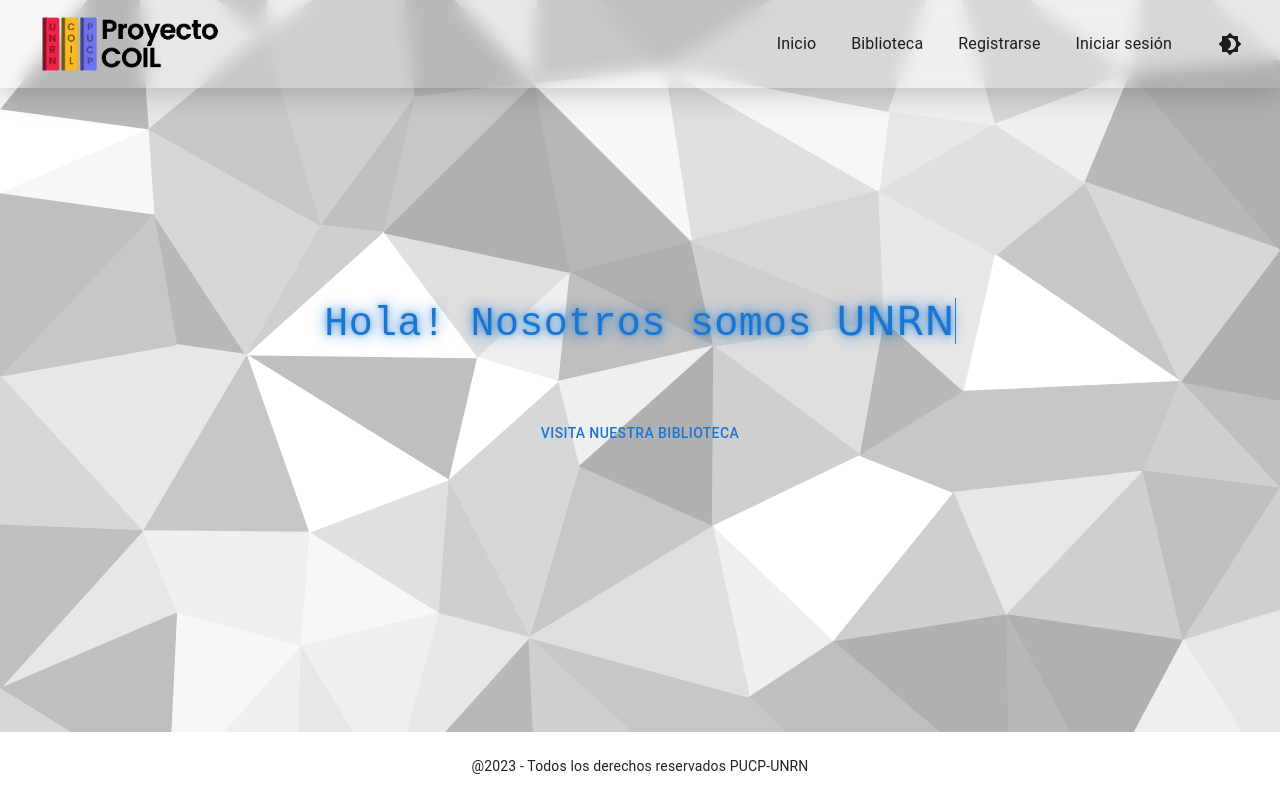
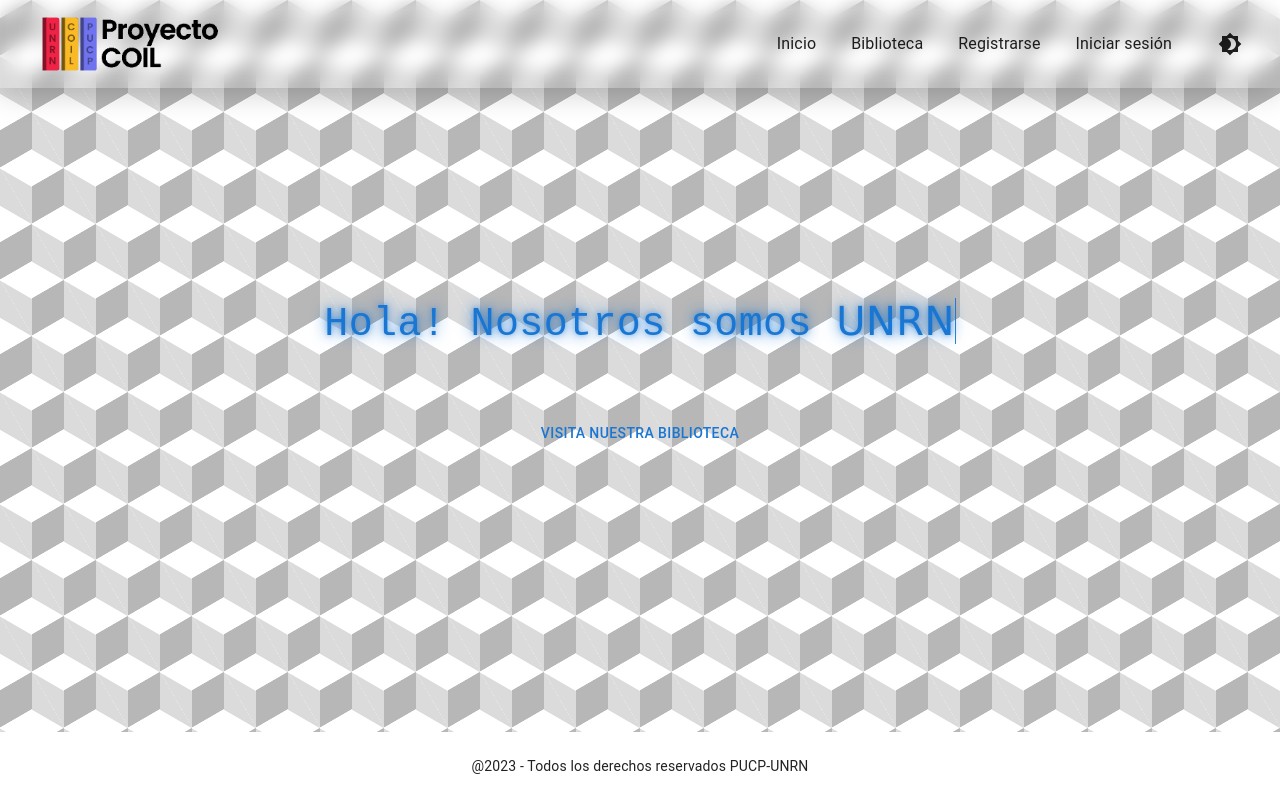
Before and after one commit to fergim92/proyecto-programacion3, a Next.js app in the folder web/proyecto-coil/: page / in a window 1280 px wide. Built offline with nearby package versions, Linux system fonts and the light colour scheme.

Commit message:
Fondo home

```diff
--- a/web/proyecto-coil/components/MainBackground/mainBackground.module.css
+++ b/web/proyecto-coil/components/MainBackground/mainBackground.module.css
@@ -4,15 +4,57 @@
   justify-content: center;
   align-items: center;
   margin-top: 0px;
-  background-repeat: no-repeat;
-  background-size: cover; /* o 'contain' */
-  background-position: center; /* Centra el SVG en el contenedor */
-  @media (min-width: 900px) {
-    background-image: url("../../public/light-background.svg");
-  }
-  @media (max-width: 900px) {
-    background-image: url("../../public/light-background.svg");
-  }
+  background-image: linear-gradient(
+      30deg,
+      #ffffff 12%,
+      transparent 12.5%,
+      transparent 87%,
+      #ffffff 87.5%,
+      #ffffff
+    ),
+    linear-gradient(
+      150deg,
+      #ffffff 12%,
+      transparent 12.5%,
+      transparent 87%,
+      #ffffff 87.5%,
+      #ffffff
+    ),
+    linear-gradient(
+      30deg,
+      #ffffff 12%,
+      transparent 12.5%,
+      transparent 87%,
+      #ffffff 87.5%,
+      #ffffff
+    ),
+    linear-gradient(
+      150deg,
+      #ffffff 12%,
+      transparent 12.5%,
+      transparent 87%,
+      #ffffff 87.5%,
+      #ffffff
+    ),
+    linear-gradient(
+      60deg,
+      rgba(255, 255, 255, 0.5) 25%,
+      transparent 25.5%,
+      transparent 75%,
+      rgba(255, 255, 255, 0.5) 75%,
+      rgba(255, 255, 255, 0.5)
+    ),
+    linear-gradient(
+      60deg,
+      rgba(255, 255, 255, 0.5) 25%,
+      transparent 25.5%,
+      transparent 75%,
+      rgba(255, 255, 255, 0.5) 75%,
+      rgba(255, 255, 255, 0.5)
+    );
+  background-size: 64px 112px;
+  background-position: 0 0, 0 0, 32px 56px, 32px 56px, 0 0, 32px 56px;
+  background-color: #b7b7b7;
 }
 .main_dark {
   display: flex;
@@ -20,13 +62,55 @@
   justify-content: center;
   align-items: center;
   margin-top: 0px;
-  background-repeat: no-repeat;
-  background-size: cover; /* o 'contain' */
-  background-position: center; /* Centra el SVG en el contenedor */
-  @media (min-width: 900px) {
-    background-image: url("../../public/dark-background.svg");
-  }
-  @media (max-width: 900px) {
-    background-image: url("../../public/dark-background.svg");
-  }
+  background-image: linear-gradient(
+      30deg,
+      #121212 12%,
+      transparent 12.5%,
+      transparent 87%,
+      #121212 87.5%,
+      #121212
+    ),
+    linear-gradient(
+      150deg,
+      #121212 12%,
+      transparent 12.5%,
+      transparent 87%,
+      #121212 87.5%,
+      #121212
+    ),
+    linear-gradient(
+      30deg,
+      #121212 12%,
+      transparent 12.5%,
+      transparent 87%,
+      #121212 87.5%,
+      #121212
+    ),
+    linear-gradient(
+      150deg,
+      #121212 12%,
+      transparent 12.5%,
+      transparent 87%,
+      #121212 87.5%,
+      #121212
+    ),
+    linear-gradient(
+      60deg,
+      rgba(18, 18, 18, 0.5) 25%,
+      transparent 25.5%,
+      transparent 75%,
+      rgba(18, 18, 18, 0.5) 75%,
+      rgba(18, 18, 18, 0.5)
+    ),
+    linear-gradient(
+      60deg,
+      rgba(18, 18, 18, 0.5) 25%,
+      transparent 25.5%,
+      transparent 75%,
+      rgba(18, 18, 18, 0.5) 75%,
+      rgba(18, 18, 18, 0.5)
+    );
+  background-size: 64px 112px;
+  background-position: 0 0, 0 0, 32px 56px, 32px 56px, 0 0, 32px 56px;
+  background-color: #1a1a1a;
 }
```
